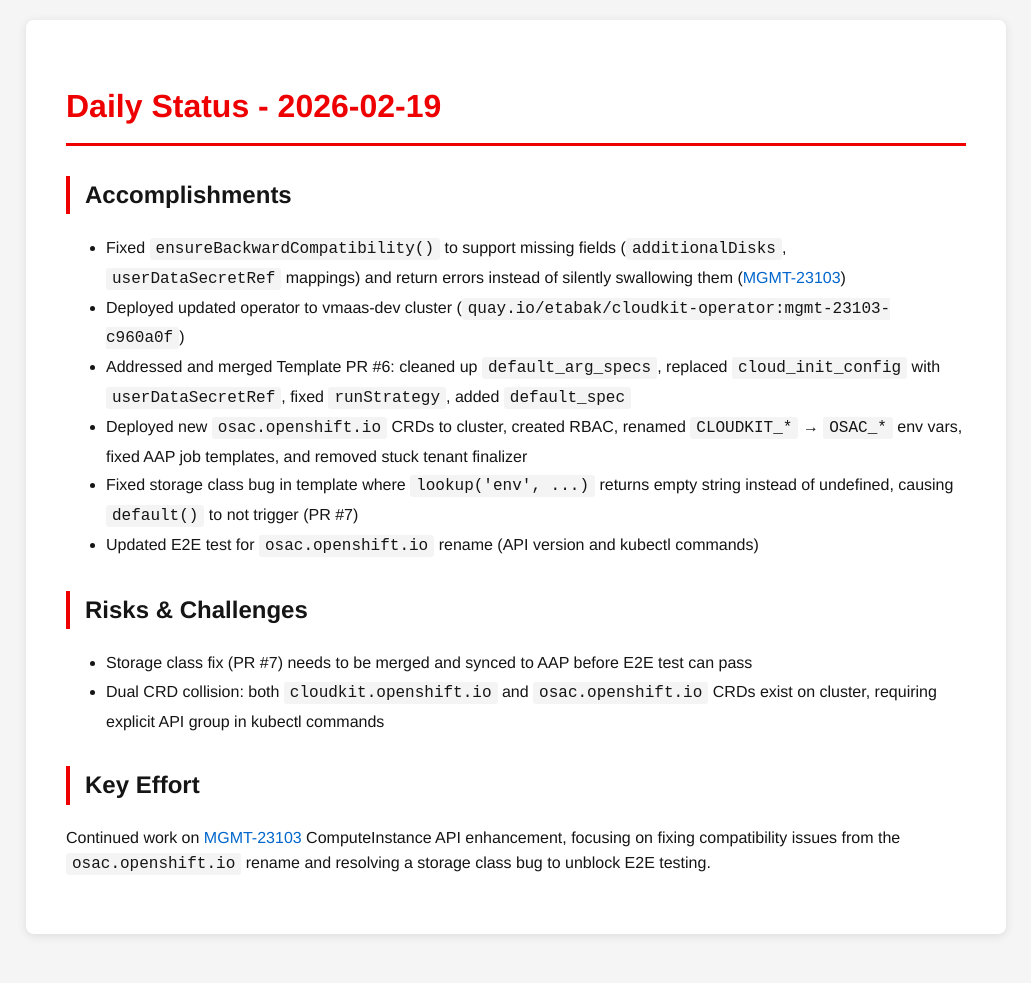
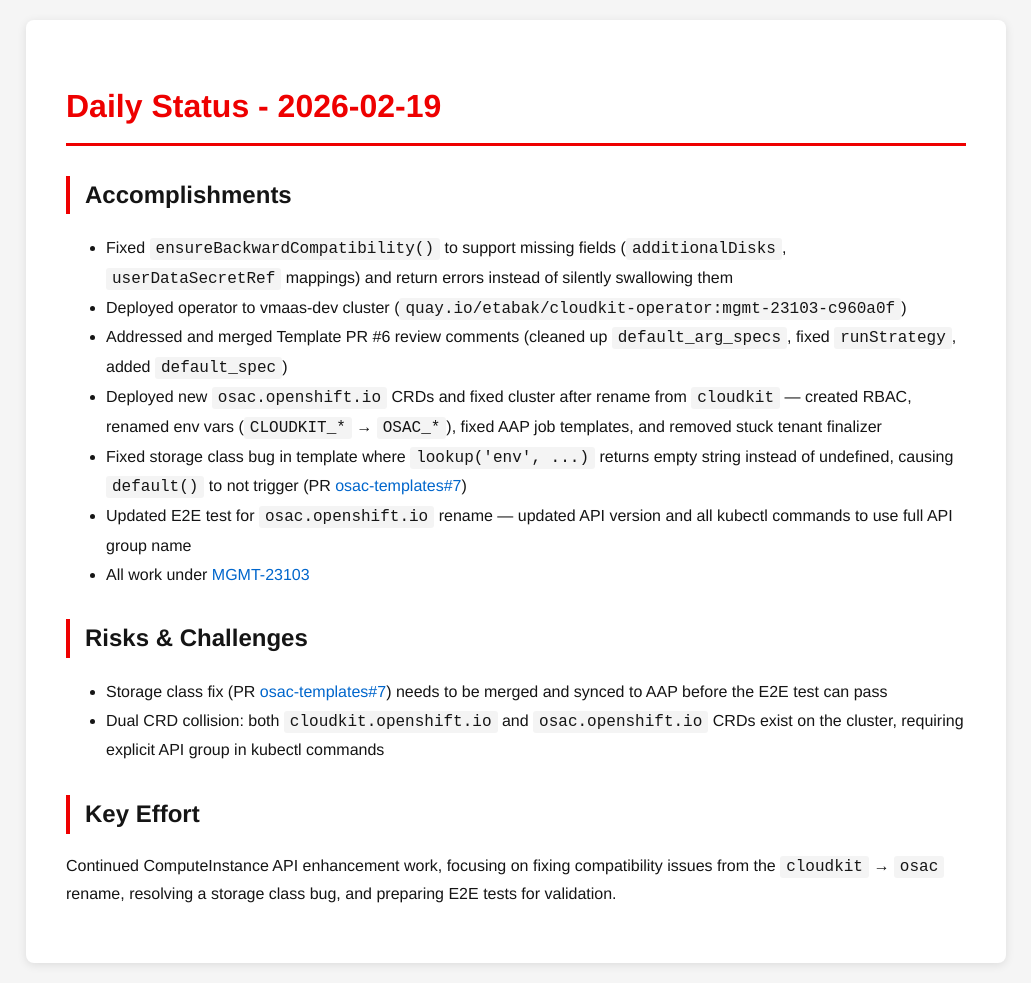
Before and after one commit to tzvatot/daily-status, a Jekyll site: the page built from 2026-02-19.md, in a window 1280 px wide. Shown: the whole page, without its empty margins (124-1155 px from the left). Built offline with Jekyll 4.4.1, drawn with Linux system fonts in a browser that asks for light colours; before the commit the page ends 954 px from its top, so only the background shows below that.

Commit message:
Daily status update - 2026-02-19

```diff
--- a/2026-02-19.md
+++ b/2026-02-19.md
@@ -7,16 +7,17 @@ date: 2026-02-19
 # Daily Status - 2026-02-19
 
 ## Accomplishments
-- Fixed `ensureBackwardCompatibility()` to support missing fields (`additionalDisks`, `userDataSecretRef` mappings) and return errors instead of silently swallowing them ([MGMT-23103](https://issues.redhat.com/browse/MGMT-23103))
-- Deployed updated operator to vmaas-dev cluster (`quay.io/etabak/cloudkit-operator:mgmt-23103-c960a0f`)
-- Addressed and merged Template PR #6: cleaned up `default_arg_specs`, replaced `cloud_init_config` with `userDataSecretRef`, fixed `runStrategy`, added `default_spec`
-- Deployed new `osac.openshift.io` CRDs to cluster, created RBAC, renamed `CLOUDKIT_*` → `OSAC_*` env vars, fixed AAP job templates, and removed stuck tenant finalizer
-- Fixed storage class bug in template where `lookup('env', ...)` returns empty string instead of undefined, causing `default()` to not trigger (PR #7)
-- Updated E2E test for `osac.openshift.io` rename (API version and kubectl commands)
+- Fixed `ensureBackwardCompatibility()` to support missing fields (`additionalDisks`, `userDataSecretRef` mappings) and return errors instead of silently swallowing them
+- Deployed operator to vmaas-dev cluster (`quay.io/etabak/cloudkit-operator:mgmt-23103-c960a0f`)
+- Addressed and merged Template PR #6 review comments (cleaned up `default_arg_specs`, fixed `runStrategy`, added `default_spec`)
+- Deployed new `osac.openshift.io` CRDs and fixed cluster after rename from `cloudkit` — created RBAC, renamed env vars (`CLOUDKIT_*` → `OSAC_*`), fixed AAP job templates, and removed stuck tenant finalizer
+- Fixed storage class bug in template where `lookup('env', ...)` returns empty string instead of undefined, causing `default()` to not trigger (PR [osac-templates#7](https://github.com/osac-project/osac-templates/pull/7))
+- Updated E2E test for `osac.openshift.io` rename — updated API version and all kubectl commands to use full API group name
+- All work under [MGMT-23103](https://issues.redhat.com/browse/MGMT-23103)
 
 ## Risks & Challenges
-- Storage class fix (PR #7) needs to be merged and synced to AAP before E2E test can pass
-- Dual CRD collision: both `cloudkit.openshift.io` and `osac.openshift.io` CRDs exist on cluster, requiring explicit API group in kubectl commands
+- Storage class fix (PR [osac-templates#7](https://github.com/osac-project/osac-templates/pull/7)) needs to be merged and synced to AAP before the E2E test can pass
+- Dual CRD collision: both `cloudkit.openshift.io` and `osac.openshift.io` CRDs exist on the cluster, requiring explicit API group in kubectl commands
 
 ## Key Effort
-Continued work on [MGMT-23103](https://issues.redhat.com/browse/MGMT-23103) ComputeInstance API enhancement, focusing on fixing compatibility issues from the `osac.openshift.io` rename and resolving a storage class bug to unblock E2E testing.
+Continued ComputeInstance API enhancement work, focusing on fixing compatibility issues from the `cloudkit` → `osac` rename, resolving a storage class bug, and preparing E2E tests for validation.
```
